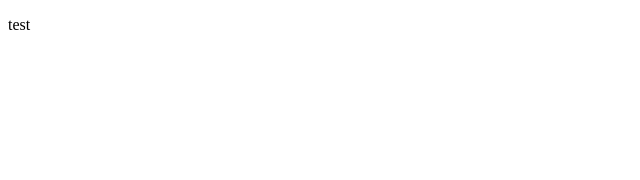
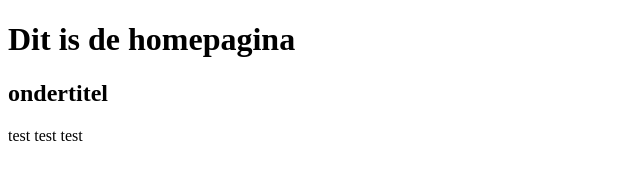
Before and after one commit to lisavanw2/1718-nmd1, a plain HTML site: page index.html in a window 1280 px wide. Shown: the whole page, without its empty margins (0-640 px from the left). Drawn offline with Linux system fonts and the light colour scheme.

Commit message:
practicum-2

```diff
--- a/index.html
+++ b/index.html
@@ -8,6 +8,8 @@
 	</head>
 
 	<body>
-<p>test</p>
+<h1> Dit is de homepagina</h1>
+        <h2>ondertitel</h2>
+        <p>test test test</p>
 	</body>
 </html>
```
Also changed, not shown: 1 other file.
